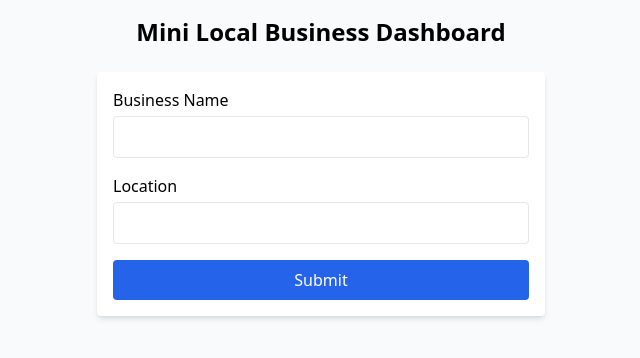
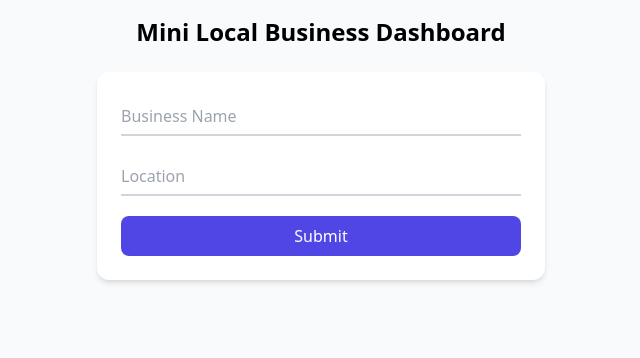
Before and after one commit to GThiruAishwarya/minibusinesssetup, a React (Vite) app in the folder frontend/: page / in a window 1280 px wide. Shown: the top 358 px of the page, without its empty margins (319-959 px from the left). Built offline with nearby package versions, Linux system fonts and the light colour scheme.

Commit message:
Update BusinessForm.jsx

```diff
--- a/frontend/src/components/BusinessForm.jsx
+++ b/frontend/src/components/BusinessForm.jsx
@@ -16,37 +16,39 @@ export default function BusinessForm({ onSubmit, loading }) {
   return (
     <form
       onSubmit={handleSubmit}
-      className="bg-white p-4 rounded shadow-md w-full max-w-md mb-6"
+      className="bg-white p-6 rounded-xl shadow-md w-full max-w-md mb-6 relative"
     >
-      <div className="mb-4">
-        <label className="block mb-1 font-medium">Business Name</label>
+      <div className="mb-5 relative">
         <input
           type="text"
-          className="w-full border rounded px-3 py-2"
+          className="peer h-10 w-full border-b-2 border-gray-300 text-gray-900 placeholder-transparent focus:outline-none focus:border-indigo-500"
+          placeholder="Business Name"
           value={name}
           onChange={(e) => setName(e.target.value)}
           disabled={loading}
         />
-        {touched && !name && (
-          <span className="text-red-500 text-sm">Required</span>
-        )}
+        <label className="absolute left-0 -top-3.5 text-gray-600 text-sm transition-all peer-placeholder-shown:text-base peer-placeholder-shown:text-gray-400 peer-placeholder-shown:top-2 peer-focus:-top-3.5 peer-focus:text-sm peer-focus:text-indigo-500">
+          Business Name
+        </label>
+        {touched && !name && <p className="text-red-500 text-sm mt-1">Required</p>}
       </div>
-      <div className="mb-4">
-        <label className="block mb-1 font-medium">Location</label>
+      <div className="mb-5 relative">
         <input
           type="text"
-          className="w-full border rounded px-3 py-2"
+          className="peer h-10 w-full border-b-2 border-gray-300 text-gray-900 placeholder-transparent focus:outline-none focus:border-indigo-500"
+          placeholder="Location"
           value={location}
           onChange={(e) => setLocation(e.target.value)}
           disabled={loading}
         />
-        {touched && !location && (
-          <span className="text-red-500 text-sm">Required</span>
-        )}
+        <label className="absolute left-0 -top-3.5 text-gray-600 text-sm transition-all peer-placeholder-shown:text-base peer-placeholder-shown:text-gray-400 peer-placeholder-shown:top-2 peer-focus:-top-3.5 peer-focus:text-sm peer-focus:text-indigo-500">
+          Location
+        </label>
+        {touched && !location && <p className="text-red-500 text-sm mt-1">Required</p>}
       </div>
       <button
         type="submit"
-        className="w-full bg-blue-600 text-white py-2 rounded hover:bg-blue-700 transition"
+        className="w-full bg-indigo-600 text-white py-2 rounded-lg hover:bg-indigo-700 transition font-medium"
         disabled={loading}
       >
         {loading ? "Loading..." : "Submit"}
```
